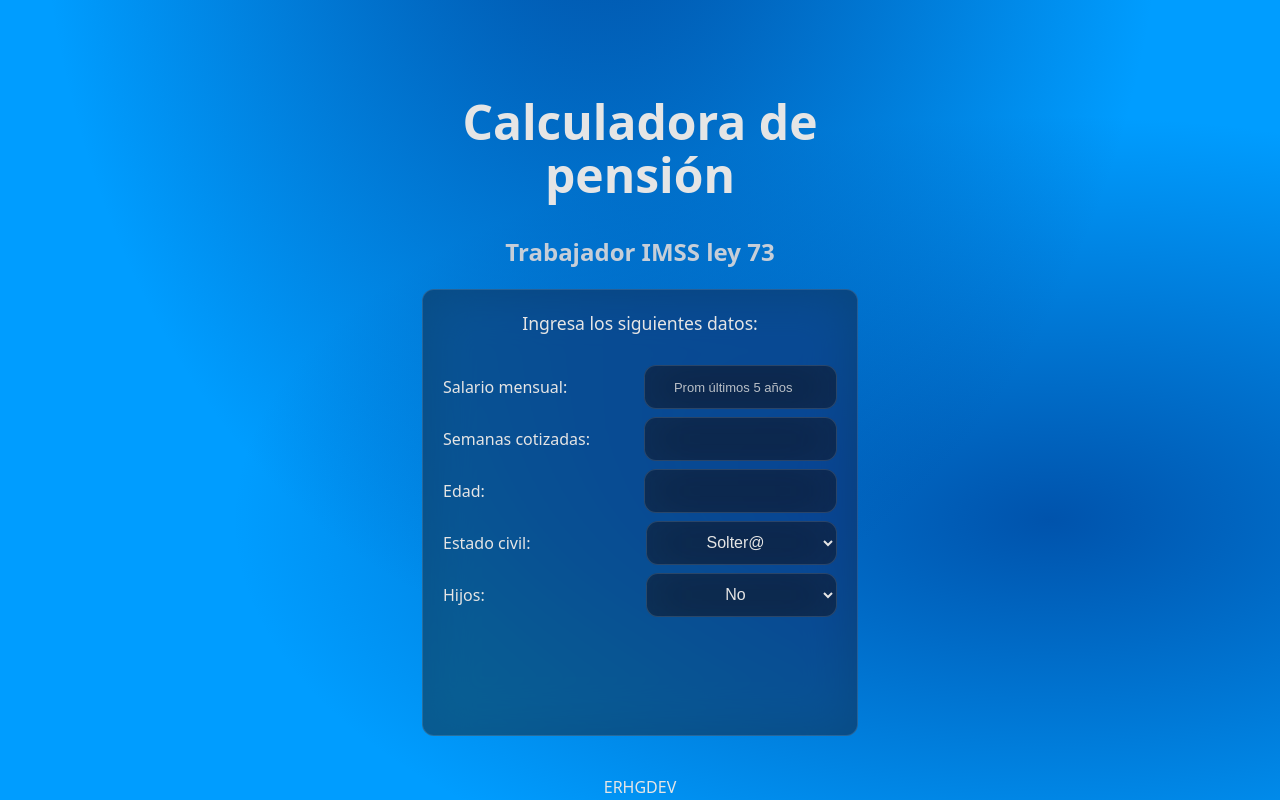
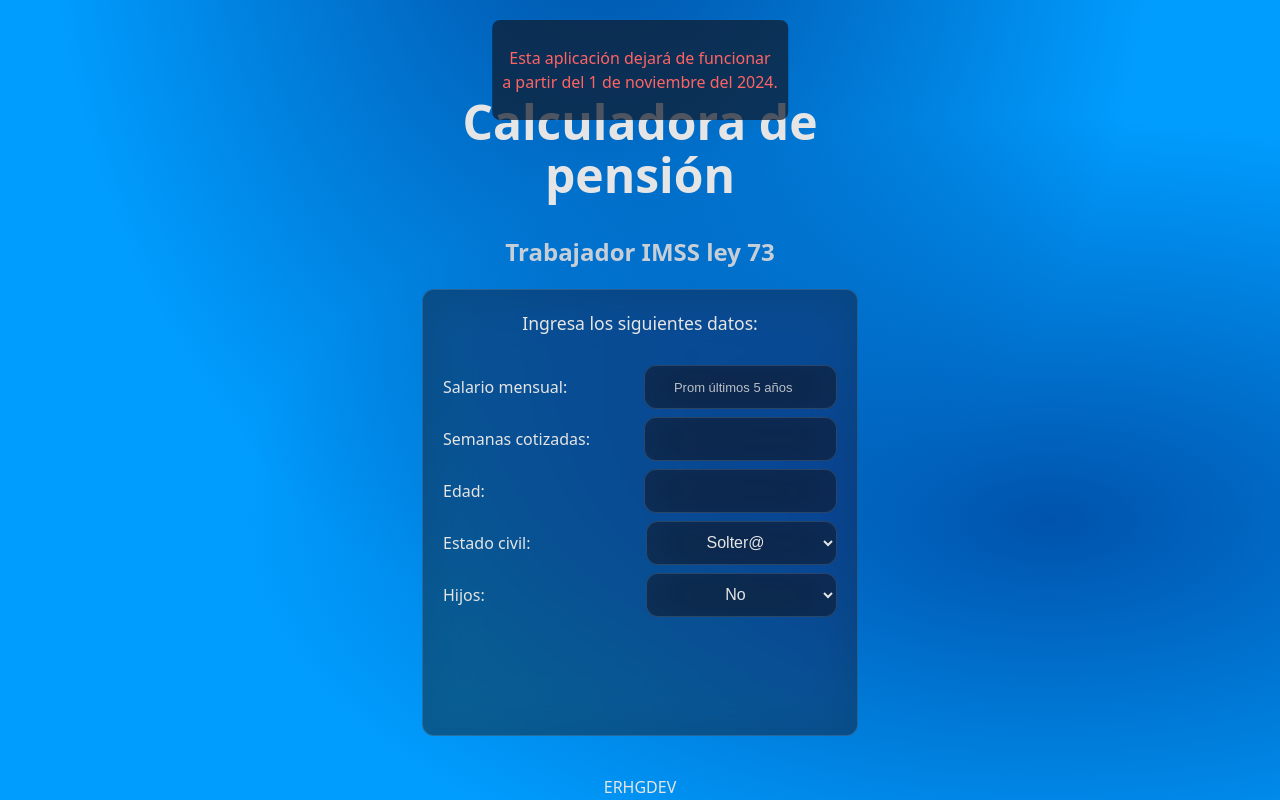
Before and after one commit to ERHGDEV/pensionL73, a website built with Vite: page index.html in a window 1280 px wide. Built offline with nearby package versions, Linux system fonts and the light colour scheme.

Commit message:
se agrega warning

```diff
--- a/sources/templates.js
+++ b/sources/templates.js
@@ -1,5 +1,9 @@
 export const formularioTemplate = `
 <div id="container">
+
+  <div id="warning">
+    <p>Esta aplicación dejará de funcionar <br> a partir del 1 de noviembre del 2024.</p>
+  </div>
 
   <h1>Calculadora de pensión</h1>
 
--- a/style.css
+++ b/style.css
@@ -30,6 +30,18 @@
   min-width: 420px;
   min-height: 100dvh;
 }
+
+#warning {
+  position: fixed;
+  top: 20px;
+  left: 50%;
+  transform: translateX(-50%);
+  background-color: rgba(17, 25, 40, 0.7);
+  color: rgb(255, 100, 100);
+  border-radius: 8px;
+  padding: 10px;
+}
+
 
 h1 {
   font-size: 3em;
```
Also changed, not shown: pnpm-lock.yaml (added).
